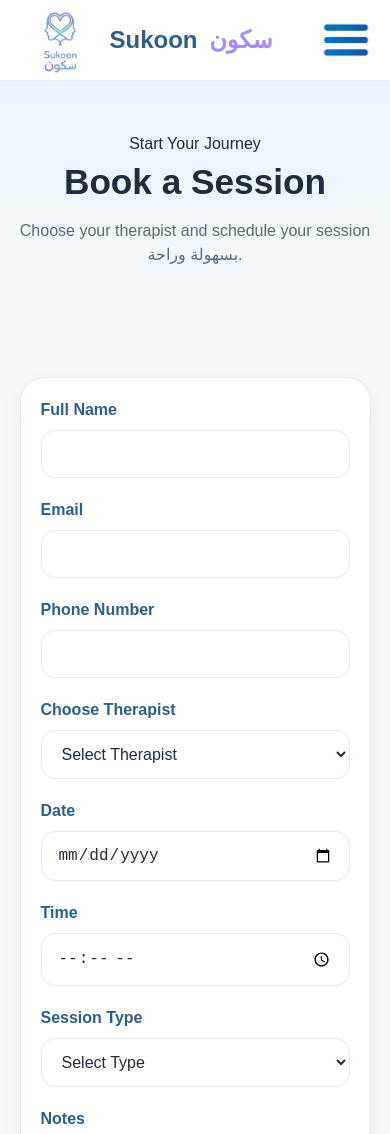
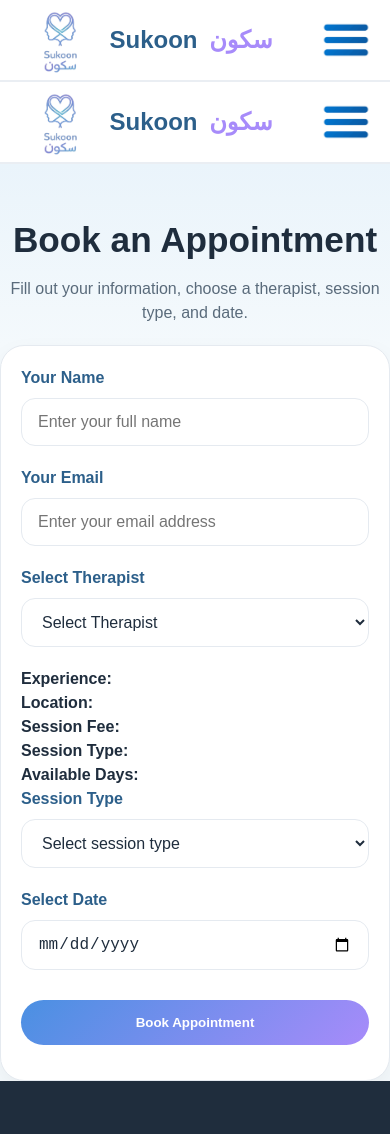
Before and after one commit to leajaza/WebProject, a plain HTML site: page booking.html in a window 390 px wide. Shown: the top 1134 px of the page. Drawn offline with Linux system fonts and the light colour scheme.

Commit message:
booking page

```diff
--- a/booking.html
+++ b/booking.html
@@ -37,90 +37,80 @@
     </div>
 </header>
 
+ <header class="navbar">
+    <div class="container nav-container">
+      <div class="logo">
+        <img src="images/logo.png" alt="Sukoon Logo" class="logo-img">
+        <span class="logo-text">Sukoon <span class="arabic">سكون</span></span>
+      </div>
+      <nav class="nav-links" id="navLinks">
+        <a href="index.html">Home</a>
+        <a href="aboutus.html">About</a>
+        <a href="therapists.html">Therapists</a>
+        <a href="#">Find Your Match</a>
+        <a href="booking.html">Booking</a>
+        <a href="#">Contact</a>
+      </nav>
+      <button class="menu-toggle" id="menuToggle">
+        <img src="images/hamburger_icon.png" alt="Click here">
+      </button>
+    </div>
+  </header>
 
   <section class="booking-heading">
-    <div class="container">
-        <span class="section-tag">Start Your Journey</span>
-        <h1>Book a Session</h1>
-        <p>Choose your therapist and schedule your session بسهولة وراحة.</p>
-    </div>
+  <h1>Book an Appointment</h1>
+  <p>Fill out your information, choose a therapist, session type, and date.</p>
 </section>
 
-
-<section class="booking-section section-padding">
-    <div class="container">
-
-        <form id="bookingForm" class="booking-card">
-
+<section class="booking-section">
+  <div class="booking-card">
+    <form id="bookingForm">
 
       <div class="form-group">
-                <label for="fullName">Full Name</label>
-                <input type="text" id="fullName" required>
+        <label for="name">Your Name</label>
+        <input type="text" id="name" placeholder="Enter your full name" required>
       </div>
 
+      <div class="form-group">
+        <label for="email">Your Email</label>
+        <input type="email" id="email" placeholder="Enter your email address" required>
+      </div>
 
       <div class="form-group">
-                <label for="email">Email</label>
-                <input type="email" id="email" required>
-            </div>
-
-
-            <div class="form-group">
-                <label for="phone">Phone Number</label>
-                <input type="tel" id="phone" required>
-            </div>
-
-
-            <div class="form-group">
-                <label for="therapist">Choose Therapist</label>
+        <label for="therapist">Select Therapist</label>
         <select id="therapist" required>
-                    <option value="">Select Therapist</option>
+          <option value="">Choose a therapist</option>
+          <option>Dr. Omar Hassan</option>
+          <option>Dr. Rana Saleh</option>
           <option>Dr. Sarah Ahmed</option>
-                    <option>Dr. Omar Hassan</option>
-                    <option>Dr. Lina Kareem</option>
-                    <option>Dr. Maya Khoury</option>
           <option>Dr. Youssef Nader</option>
-                    <option>Dr. Rana Saleh</option>
         </select>
       </div>
 
-
-            <div class="form-group">
-                <label for="date">Date</label>
-                <input type="date" id="date" required>
+      <div class="therapist-info" id="therapistInfo">
+        <p><strong>Experience:</strong> <span id="experience"></span></p>
+        <p><strong>Location:</strong> <span id="location"></span></p>
+        <p><strong>Session Fee:</strong> <span id="fee"></span></p>
+        <p><strong>Session Type:</strong> <span id="types"></span></p>
+        <p><strong>Available Days:</strong> <span id="days"></span></p>
       </div>
-
-
-            <div class="form-group">
-                <label for="time">Time</label>
-                <input type="time" id="time" required>
-            </div>
-
 
       <div class="form-group">
         <label for="sessionType">Session Type</label>
         <select id="sessionType" required>
-                    <option value="">Select Type</option>
-                    <option>Online</option>
-                    <option>In-Person</option>
-                    <option>Online&In-Person</option>
+          <option value="">Select session type</option>
         </select>
       </div>
 
-
       <div class="form-group">
-                <label for="notes">Notes</label>
-                <textarea id="notes" placeholder="Any additional information..."></textarea>
+        <label for="date">Select Date</label>
+        <input type="date" id="date" required>
       </div>
 
-            <!-- Submit -->
-            <button type="submit" class="btn btn-primary">Confirm Booking</button>
-
-            <!-- Confirmation -->
-            <p id="confirmationMessage" class="confirmation-message"></p>
+      <button type="submit" class="btn btn-primary">Book Appointment</button>
+      <div class="confirmation-message" id="confirmationMessage"></div>
 
     </form>
-
   </div>
 </section>
 
--- a/javascript_folder/booking.js
+++ b/javascript_folder/booking.js
@@ -0,0 +1,142 @@
+const therapistSelect = document.getElementById("therapist");
+const sessionType = document.getElementById("sessionType");
+const dateInput = document.getElementById("date");
+const form = document.getElementById("bookingForm");
+const message = document.getElementById("confirmationMessage");
+
+const experience = document.getElementById("experience");
+const locationEl = document.getElementById("location");
+const fee = document.getElementById("fee");
+const types = document.getElementById("types");
+const daysEl = document.getElementById("days");
+
+// All 8 therapists with their details
+const therapistData = {
+  "Dr. Omar Hassan": {
+    type: ["online", "inperson"],
+    days: [1,2,3,4], // Mon-Thu
+    experience: "10 Years",
+    location: "Beirut, Lebanon",
+    fee: "$55 / session"
+  },
+  "Dr. Rana Saleh": {
+    type: ["online", "inperson"],
+    days: [2,3,4,5], // Tue-Fri
+    experience: "5 Years",
+    location: "Beirut, Lebanon",
+    fee: "$40 / session"
+  },
+  "Dr. Sarah Ahmed": {
+    type: ["online", "inperson"],
+    days: [1,3,5], // Mon, Wed, Fri
+    experience: "7 Years",
+    location: "Beirut, Lebanon",
+    fee: "$45 / session"
+  },
+  "Dr. Youssef Nader": {
+    type: ["online"],
+    days: [1,2,4], // Mon, Tue, Thu
+    experience: "6 Years",
+    location: "Remote Sessions",
+    fee: "$45 / session"
+  },
+  "Dr. Lina Karam": {
+    type: ["inperson"],
+    days: [2,4], // Tue, Thu
+    experience: "8 Years",
+    location: "Beirut, Lebanon",
+    fee: "$50 / session"
+  },
+  "Dr. Jad Mansour": {
+    type: ["online", "inperson"],
+    days: [1,3,5], // Mon, Wed, Fri
+    experience: "9 Years",
+    location: "Beirut, Lebanon",
+    fee: "$60 / session"
+  },
+  "Dr. Hiba Touma": {
+    type: ["online"],
+    days: [2,3,4], // Tue-Thu
+    experience: "4 Years",
+    location: "Remote Sessions",
+    fee: "$35 / session"
+  },
+  "Dr. Rami Khalil": {
+    type: ["inperson"],
+    days: [1,5], // Mon, Fri
+    experience: "7 Years",
+    location: "Beirut, Lebanon",
+    fee: "$45 / session"
+  }
+};
+
+const weekdays = ["Sunday","Monday","Tuesday","Wednesday","Thursday","Friday","Saturday"];
+
+// Populate therapist select dropdown
+function populateTherapistSelect() {
+  therapistSelect.innerHTML = '<option value="">Select Therapist</option>';
+  for (let key in therapistData) {
+    const option = document.createElement("option");
+    option.value = key;
+    option.textContent = key;
+    therapistSelect.appendChild(option);
+  }
+}
+
+// Update therapist info dynamically
+function updateTherapistInfo() {
+  const selected = therapistSelect.value;
+  sessionType.innerHTML = '<option value="">Select session type</option>';
+
+  if (!therapistData[selected]) {
+    experience.textContent = "";
+    locationEl.textContent = "";
+    fee.textContent = "";
+    types.textContent = "";
+    daysEl.textContent = "";
+    return;
+  }
+
+  const data = therapistData[selected];
+  experience.textContent = data.experience;
+  locationEl.textContent = data.location;
+  fee.textContent = data.fee;
+  types.textContent = data.type.map(t => t === "online" ? "Online" : "In-Person").join(", ");
+  daysEl.textContent = data.days.map(d => weekdays[d]).join(", ");
+
+  data.type.forEach(t => {
+    const option = document.createElement("option");
+    option.value = t;
+    option.textContent = t === "online" ? "Online" : "In-Person";
+    sessionType.appendChild(option);
+  });
+}
+
+therapistSelect.addEventListener("change", function() {
+  updateTherapistInfo();
+  dateInput.value = "";
+});
+
+// Restrict date selection to available days
+dateInput.addEventListener("input", function () {
+  const selected = therapistSelect.value;
+  const data = therapistData[selected];
+  if (!data) return;
+
+  const selectedDate = new Date(this.value);
+  const day = selectedDate.getDay();
+  if (!data.days.includes(day)) {
+    alert("This therapist is not available on this day. Please select a valid day.");
+    this.value = "";
+  }
+});
+
+// Booking confirmation
+form.addEventListener("submit", function (e) {
+  e.preventDefault();
+  message.textContent = `✅ Thank you ${form.name.value}! Your appointment with ${therapistSelect.value} is confirmed.`;
+  form.reset();
+  updateTherapistInfo();
+});
+
+populateTherapistSelect();
```
Lines whose indentation alone changed are shown as unchanged.
